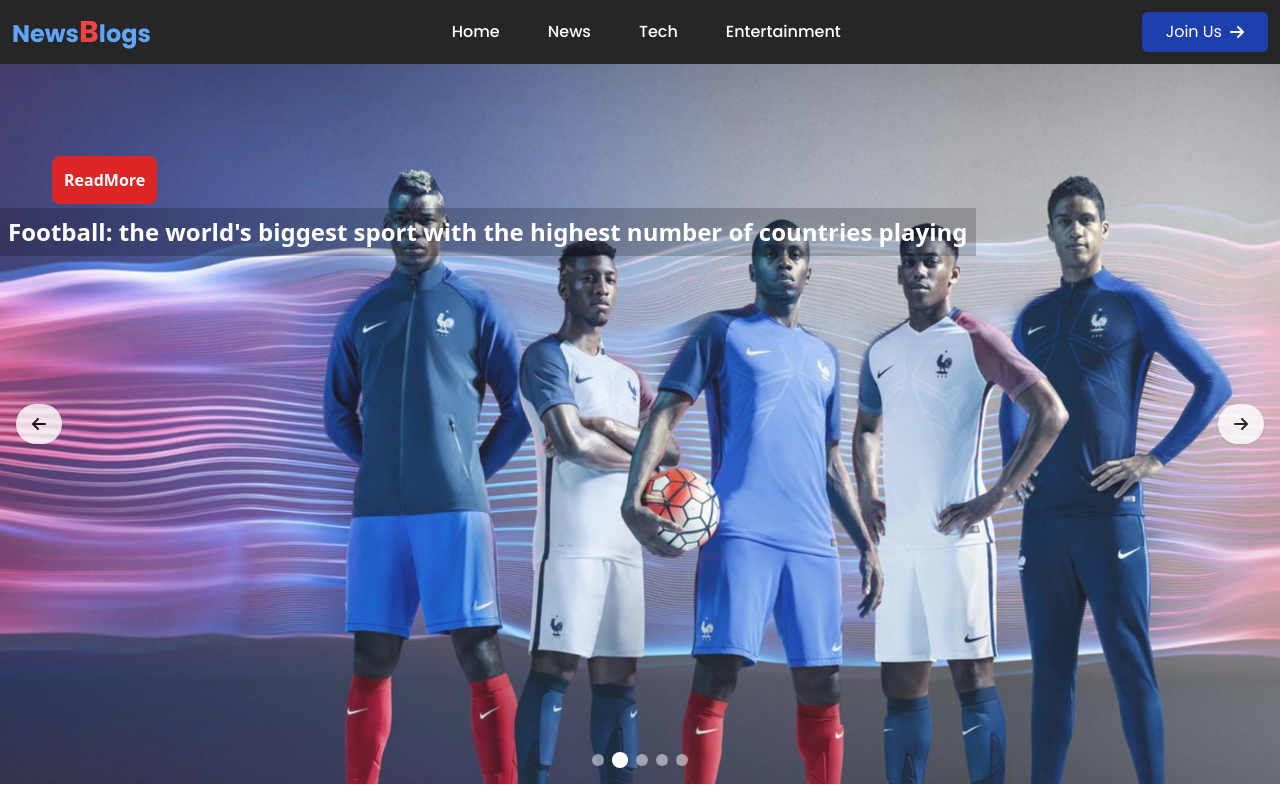
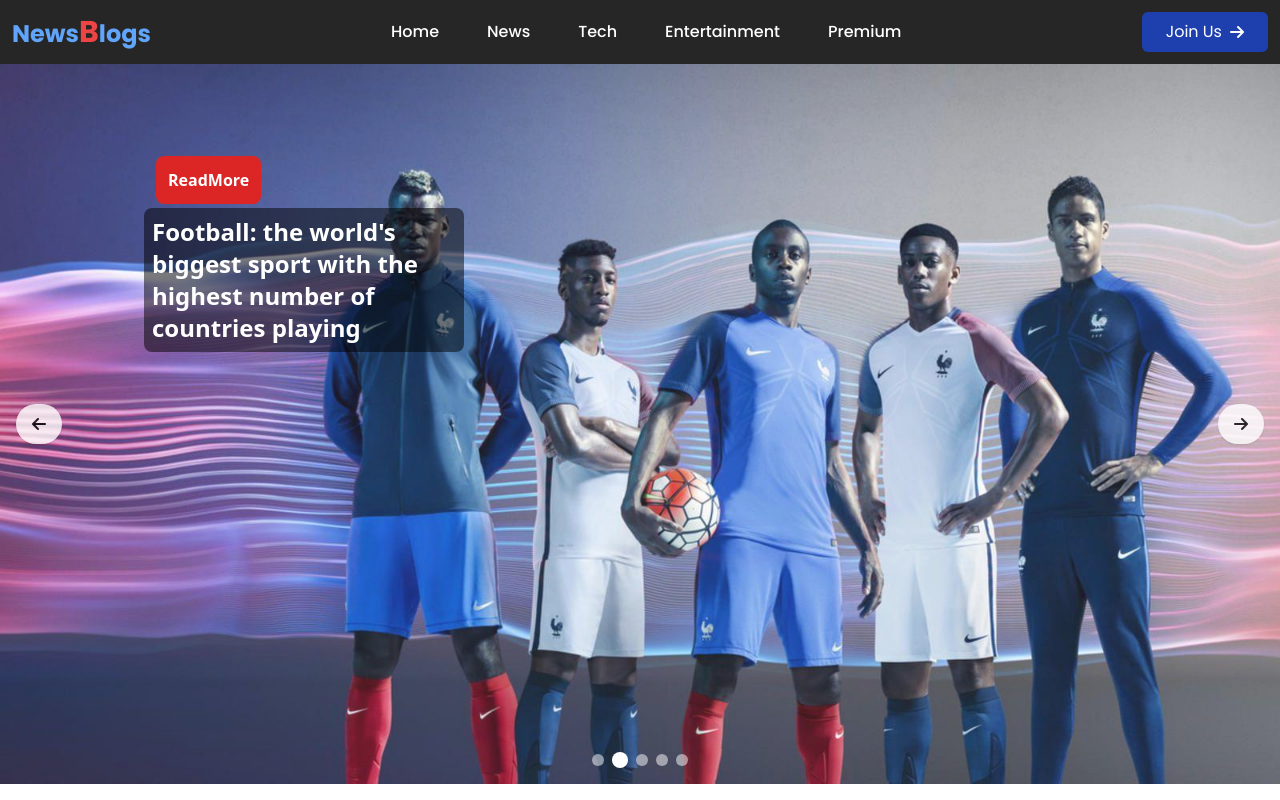
Before and after one commit to iammaaj10/newsblog_react, a React (Vite) app: page / in a window 1280 px wide. Built offline with nearby package versions, Linux system fonts and the light colour scheme.

Commit message:
committed

```diff
--- a/src/components/Navbar.jsx
+++ b/src/components/Navbar.jsx
@@ -18,6 +18,7 @@ const Navbar = () => {
                 <a href="/" className="font-medium text-md text-white hover:text-gray-400">News</a>
                 <a href="/" className="font-medium text-md text-white hover:text-gray-400">Tech</a>
                 <a href="/" className="font-medium text-md text-white hover:text-gray-400">Entertainment</a>
+                <a href="/" className="font-medium text-md text-white hover:text-gray-400">Premium</a>
             </div>
 
             <button className="hidden lg:flex border-gray-500 text-white bg-blue-800 rounded-md px-6 py-2 items-center hover:bg-gray-300 hover:border hover:border-gray-500 hover:text-black gap-2 group">
@@ -42,6 +43,7 @@ const Navbar = () => {
                     <a href="/" className="font-medium  text-white hover:bg-gray-100 hover:text-black rounded-lg  p-2">News</a>
                     <a href="/" className="font-medium  text-white hover:bg-gray-100 hover:text-black rounded-lg p-2">Tech</a>
                     <a href="/" className="font-medium  text-white hover:bg-gray-100 hover:text-black rounded-lg p-2">Entertainment</a>
+                    <a href="/" className="font-medium  text-white hover:bg-gray-100 hover:text-black rounded-lg p-2">Premium</a>
                 </div>
                <div className="mt-6">
                     <button className="border-gray-500 text-white bg-blue-800 rounded-md px-6 py-2 items-center hover:bg-gray-300 hover:border hover:border-gray-500 hover:text-black group">
--- a/src/components/Slider.jsx
+++ b/src/components/Slider.jsx
@@ -27,10 +27,10 @@ const Slider = ({ autoSlide = false, autoSlideInterval = 3000 }) => {
               alt={`slide-${index}`}
               className='w-full h-full object-cover opacity-90'
             />
-            <div className='absolute top-20  right-0 text-start left-10 p-3'>
+            <div className='absolute top-20  right-0 text-start left-36 p-3'>
               <button className='text-white bg-red-600 rounded-lg p-3 font-bold'>{btn}</button>
             </div>
-            <div className='absolute top-36 left-0 w-md-max text-start text-white p-2 bg-black bg-opacity-20'>
+            <div className='absolute top-36 left-36 w-1/4 text-start text-white p-2 bg-black bg-opacity-50 rounded-lg '>
               <p className='text-2xl font-bold w-fit'>{desc}</p>
             </div>
           </div>
--- a/src/index.css
+++ b/src/index.css
@@ -1,4 +1,5 @@
 @import url('https://fonts.googleapis.com/css2?family=Poppins:ital,wght@0,100;0,200;0,300;0,400;0,500;0,600;0,700;0,800;0,900;1,100;1,200;1,300;1,400;1,500;1,600;1,700;1,800;1,900&display=swap');
+
 
 @tailwind base;
 @tailwind components;
--- a/tailwind.config.js
+++ b/tailwind.config.js
@@ -8,6 +8,7 @@ export default {
     extend: {
       fontFamily: {
         poppins: ['Poppins', 'sans-serif'],
+
       },
     },
   },
```
